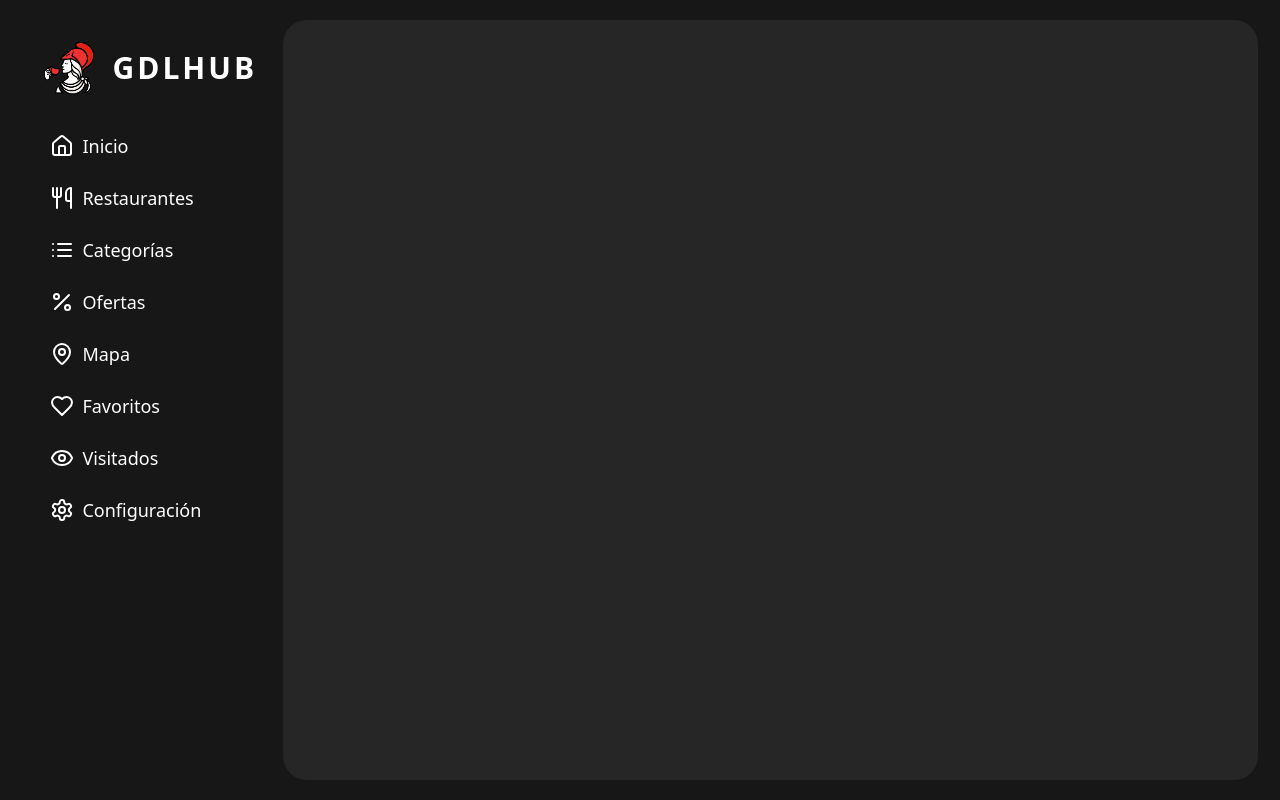
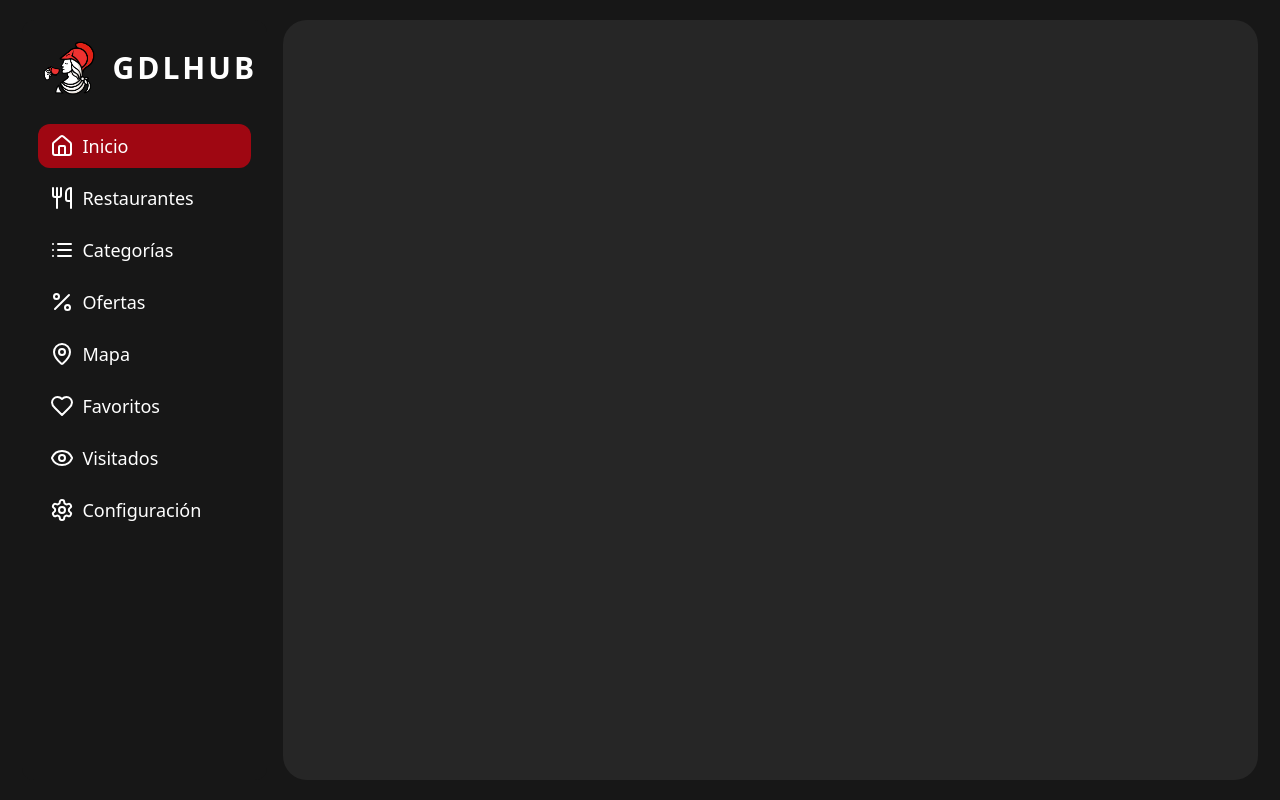
Before and after one commit to vinsmake/gdlhub.app, a React (Vite) app: page / in a window 1280 px wide. Built offline with nearby package versions, Linux system fonts and the light colour scheme.

Commit message:
Project updated

```diff
--- a/src/ui/DashboardSidebar.jsx
+++ b/src/ui/DashboardSidebar.jsx
@@ -24,10 +24,10 @@ export const DashboardSidebar = () => {
 
             {/* Navegación */}
             <nav className="flex flex-col gap-2">
-                <a href="#" className="flex items-center gap-2 hover:bg-neutral-600 rounded-xl px-3 py-2 transition">
+                <a href="#" className="flex items-center gap-2 bg-red-800 rounded-xl px-3 py-2 transition">
                     <Home size={24} /> Inicio
                 </a>
-                <a href="#" className="flex items-center gap-2 hover:bg-red-800 rounded-xl px-3 py-2 transition">
+                <a href="#" className="flex items-center gap-2 hover:bg-neutral-600 rounded-xl px-3 py-2 transition">
                     <Utensils size={24} /> Restaurantes
                 </a>
                 <a href="#" className="flex items-center gap-2 hover:bg-neutral-600 rounded-xl px-3 py-2 transition">
```
